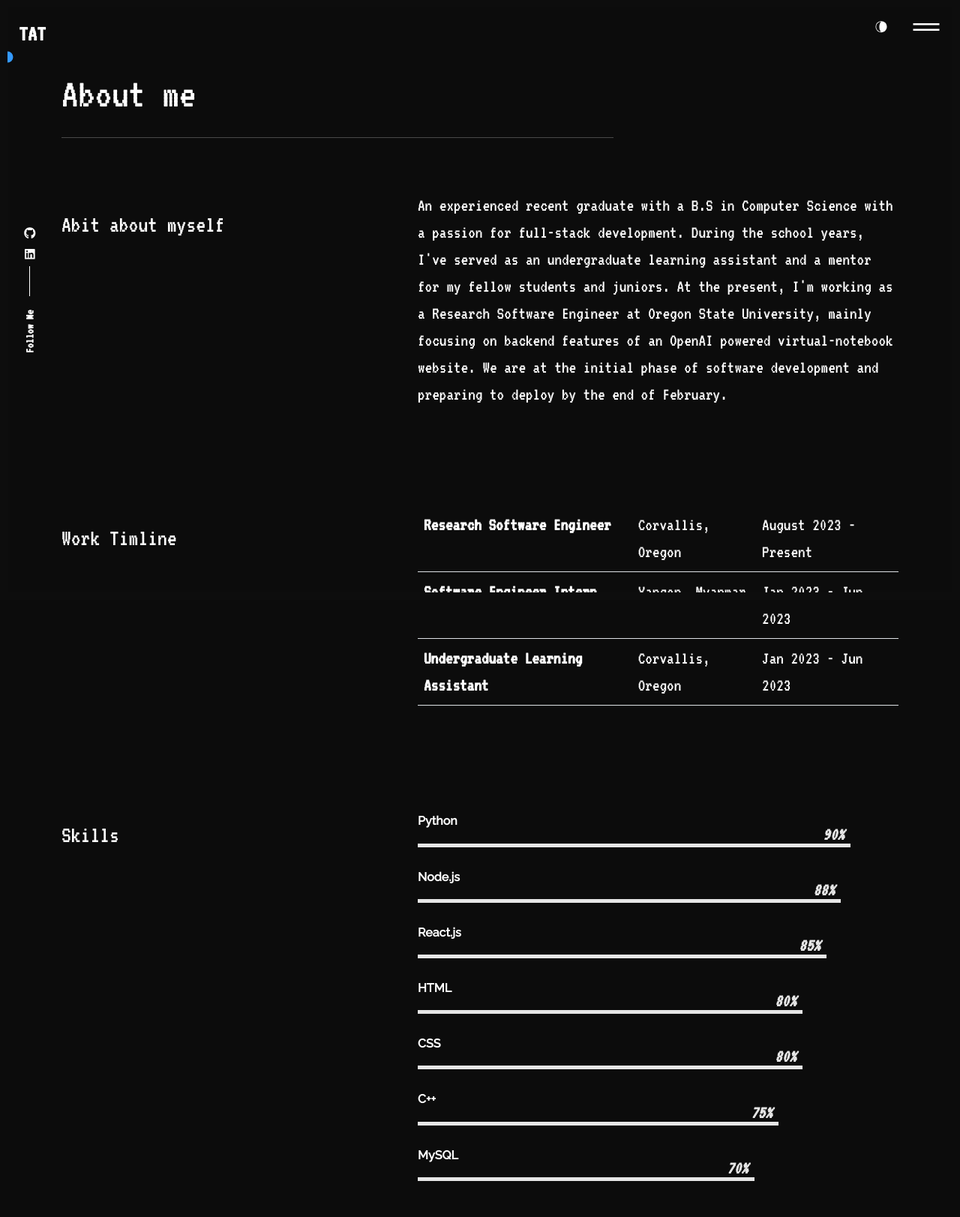
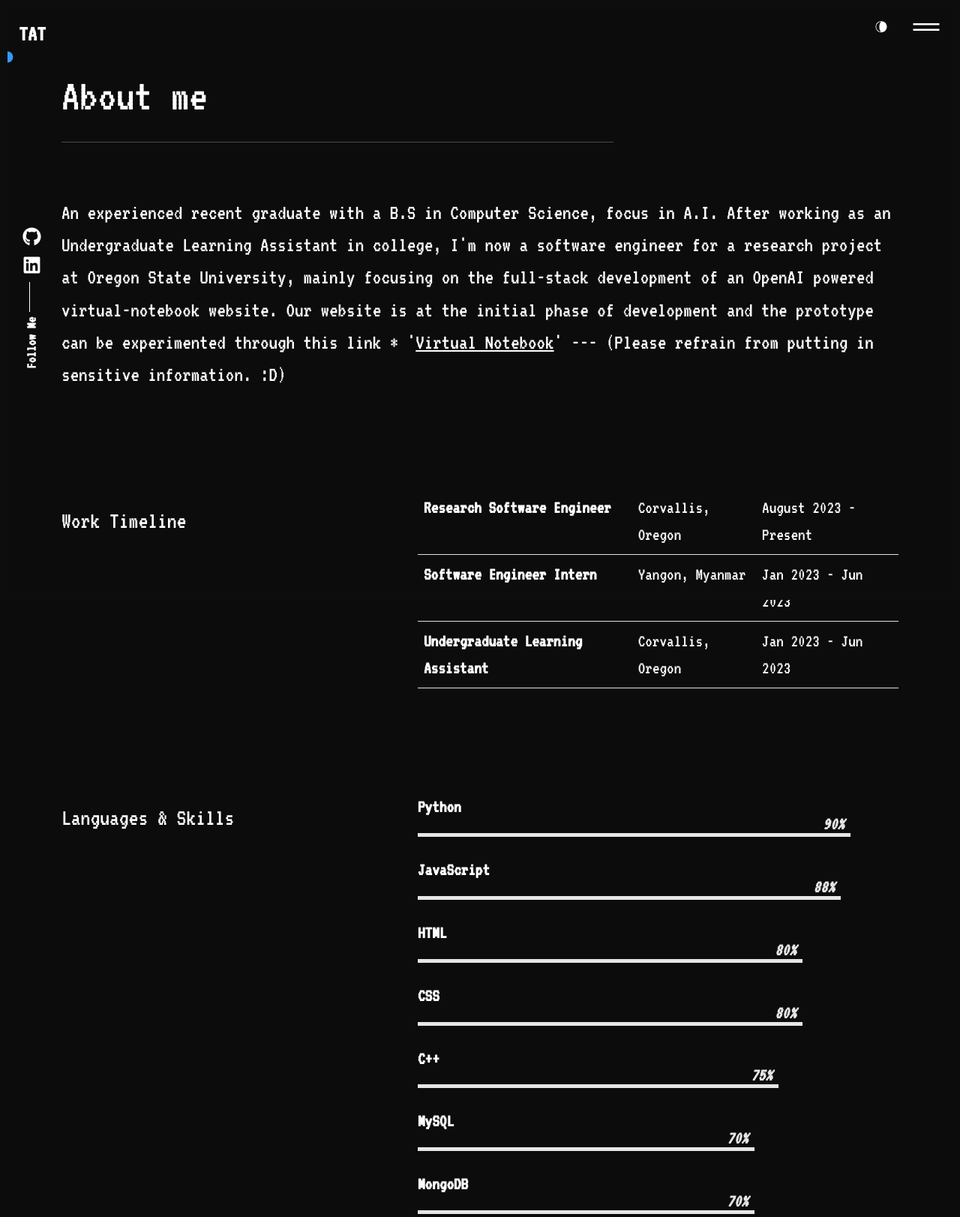
Before and after one commit to toby12352/pixel-portfolio, a React app: page /about in a window 1280 px wide. Shown: the top 1623 px of the page at 75% size. Built offline with nearby package versions, Linux system fonts and the light colour scheme; some packages are replaced by stand-ins of ours.

Commit message:
Fixed Texts

```diff
--- a/package.json
+++ b/package.json
@@ -1,7 +1,7 @@
 {
     "name": "react-portfolio",
     "version": "0.1.0",
-    "homepage": "https://toby12352.github.io/tobythaung-personal-website/",
+    "homepage": "https://toby12352.github.io/pixel-portfolio",
     "private": true,
     "dependencies": {
         "bootstrap": "^5.2.3",
@@ -44,6 +44,6 @@
         ]
     },
     "devDependencies": {
-        "gh-pages": "^6.0.0"
+        "gh-pages": "^6.1.0"
     }
 }
--- a/src/components/socialicons/index.js
+++ b/src/components/socialicons/index.js
@@ -16,20 +16,20 @@ export const Socialicons = (params) => {
       <ul>
         {socialprofils.github && (
           <li>
-            <a href={socialprofils.github}>
-              <FaGithub />
+            <a href={socialprofils.github} style={{paddingRight:'1rem'}}>
+              <FaGithub/>
             </a>
           </li>
         )}
         {socialprofils.linkedin && (
           <li>
-            <a href={socialprofils.linkedin}>
-              <FaLinkedin />
+            <a href={socialprofils.linkedin} style={{paddingRight:'1rem'}}>
+              <FaLinkedin/>
             </a>
           </li>
         )}
       </ul>
-      <p style={{fontSize:'1rem'}}>Follow Me</p>
+      <p style={{paddingRight:'1rem', fontSize:'1.2rem'}}>Follow Me</p>
     </div>
   );
 };
--- a/src/components/socialicons/style.css
+++ b/src/components/socialicons/style.css
@@ -31,11 +31,12 @@
     white-space: nowrap;
     position: relative;
     transform: rotate( -90deg);
+    padding-right: 1rem;
 }
 
 .stick_follow_icon ul li {
     display: block;
-    font-size: 12px;
+    font-size: 1.2rem;
     text-align: center;
     margin-bottom: 10px;
     transition: all .3s;
--- a/src/content_option.js
+++ b/src/content_option.js
@@ -1,7 +1,7 @@
 const logotext = "TAT";
 const meta = {
     title: "Tun Aung(Toby) Thaung",
-    description: "Hello, I’m Toby, a software devloper,currently working for a research in Oregon State University",
+    description: "Hello, I’m Toby, a software devloper, currently working for a research project in Oregon State University",
 };
 
 const introdata = {
@@ -13,14 +13,12 @@ const introdata = {
         third: "Front-End Developer",
     },
     description: "Welcome to my portfolio website! I'm a passionate Full Stack Developer with a love for crafting web experiences that are both beautiful and functional.",
-    // your_img_url: "https://images.hdqwalls.com/wallpapers/waves-4k-wm.jpg",
-    // your_img_url:"https://static.vecteezy.com/system/resources/previews/027/896/244/non_2x/lo-fi-design-bw-cute-kawaii-lo-fi-backgrounds-set-park-swimming-pool-monochromatic-2d-cartoon-landscape-illustrations-lofi-aesthetic-wallpapers-desktop-japanese-anime-scenery-dreamy-vibes-vector.jpg"
     your_img_url:"https://storage.ko-fi.com/cdn/useruploads/post/0a340988-1a6c-46bf-a17f-96c926d246ae_cloudshoritzonalwm.png",
 };
 
 const dataabout = {
     title: "Abit about myself",
-    aboutme: "An experienced recent graduate with a B.S in Computer Science with a passion for full-stack development. During the school years, I've served as an undergraduate learning assistant and a mentor for my fellow students and juniors. At the present, I'm working as a Research Software Engineer at Oregon State University, mainly focusing on backend features of an OpenAI powered virtual-notebook website. We are at the initial phase of software development and preparing to deploy by the end of February.",
+    aboutme: "An experienced recent graduate with a B.S in Computer Science, focus in A.I. After working as an Undergraduate Learning Assistant in college, I'm now a software engineer for a research project at Oregon State University, mainly focusing on the full-stack development of an OpenAI powered virtual-notebook website. Our website is at the initial phase of development and the prototype can be experimented through this link",
 };
 
 const worktimeline = [{
@@ -46,12 +44,8 @@ const skills = [
         value: 90,
     },
     {
-        name: "Node.js",
+        name: "JavaScript",
         value: 88,
-    },
-    {
-        name: "React.js",
-        value: 85,
     },
     {
         name: "HTML",
@@ -68,6 +62,10 @@ const skills = [
     {
         name: "MySQL",
         value: 70,
+    },
+    {
+        name: "MongoDB",
+        value: 70,
     }
 ];
 
@@ -76,10 +74,19 @@ const tools = [
         title: "Amazon Web Services (EC2, RDS, Route 53)"
     },
     {
-        title: "OpenAI API (GPT-3.5-Turbo, GPT-4, GPT-4-Vision)"
+        title: "Node.js"
+    },
+    {
+        title: "React.js"
+    },
+    {
+        title: "TailWind CSS"
     },
     {
         title: "Google Cloud"
+    },
+    {
+        title: "OpenAI API (GPT-3.5-Turbo, GPT-4, GPT-4-Vision)"
     },
     {
         title: "Docker"
@@ -88,40 +95,39 @@ const tools = [
 
 const dataportfolio = [
     {
-        // img: "https://static.vecteezy.com/system/resources/previews/012/581/533/non_2x/black-and-white-notebook-01-vector.jpg",
         img: "https://static.vecteezy.com/ti/vetor-gratis/p3/7816869-vector-pixel-art-book-icon-for-game-development-gratis-vetor.jpg",
-        description: "Virtual notebook website fully powered by OpenAI (Since website is unsecured right now, please refrain from putting in sensitive information.)",
+        description: "Virtual notebook website fully powered by OpenAI ---  (Since website is unsecured right now, please refrain from putting in sensitive information.⚠️)",
         link: "http://54.70.119.142:3000/"
     },
     {
-        // img:"https://static.vecteezy.com/system/resources/previews/005/749/511/original/propelier-aircraft-retro-vintage-small-plane-single-engine-contour-outline-line-icon-black-color-illustration-image-thin-flat-style-vector.jpg",
         img:"https://static.vecteezy.com/system/resources/previews/007/530/656/original/pixel-art-airplane-artwork-vector.jpg",
-        description: "Interactable website built using React & Three.js",
+        description: "3D Interactable website built using React & Three.js",
         link: "https://verdant-cupcake-e6a27a.netlify.app/"
     },
     {
-        // img: "https://static.vecteezy.com/system/resources/previews/024/672/801/original/weather-forecast-outline-web-icon-set-thin-line-icons-collection-editable-stroke-vector.jpg",
+        img:"https://static.vecteezy.com/system/resources/previews/007/581/530/original/speech-bubble-place-for-text-boxes-with-pixel-art-illustration-free-vector.jpg",
+        description: "A simple group chatroom for visitors to this website. No need to sign up! --- (Since website is unsecured right now, please refrain from putting in sensitive information.⚠️)",
+        link: "http://52.34.201.95/"
+    },
+    {
         img:"https://media.istockphoto.com/id/1015350564/vector/pixel-art-vector-weather-application-icons-set.jpg?s=612x612&w=0&k=20&c=OVdCKUnMuuaD9OuFwU0UO3N5pbClY70s42gOvysdD-I=",
-        description: "An android application, designed to deliver daily weather forecasts to users. The users can search weather forecast for 5 days with data every 3 hours by geographic coordinates.",
+        description: "Code for an android application, designed to deliver daily weather forecasts to users in a day-to-day life.",
         link: "https://github.com/toby12352/OpenWeather",
     },
     {
-        // img: "https://thumbs.dreamstime.com/b/business-woman-costume-making-presentation-explaining-charts-board-audience-conference-hall-seminar-lecture-ve-126392865.jpg",
         img:"https://community.gamedev.tv/uploads/db2322/original/3X/0/a/0a86cbc5e12df24cb8c1ae277c4332a2d2a95ad4.png",
-        description: "Tarpaulin Restful API is a lightweight course management tool aimed at enhancing database security and scalability using cutting-edge technologies.",
+        description: "Code for a lightweight course management API, designed for education industry's use and powered with enhanced database security and scalability. Similar to Canvas.",
         link: "https://github.com/toby12352/Tarpaulin-Restful-API",
     },
     {
-        // img: "https://static.vecteezy.com/system/resources/previews/027/739/083/original/simple-film-camera-icon-movie-camera-vector.jpg",
         img:"https://img.freepik.com/premium-vector/take-board-with-pixel-art-style_475147-252.jpg",
-        description: "An android application that provides users with trending rich movie and series data in a collaborative, team-oriented environment.",
+        description: "Code for an android application which provides users with the most recent trending movies and TVseries information like IMDB.",
         link: "https://github.com/toby12352/Eivom",
     },
     {
-        // img: "https://img.freepik.com/premium-vector/thin-line-teamwork-icon-like-virtual-webinar-chatroom-simple-outline-trend-modern-thought-logotype-graphic-lineart-stroke-art-design-isolated-white-concept-three-people-with-speechbubble_995545-40.jpg?w=2000",
-        img:"https://static.vecteezy.com/system/resources/previews/007/581/530/original/speech-bubble-place-for-text-boxes-with-pixel-art-illustration-free-vector.jpg",
-        description: "A simple groupchatroom for every users. No need to sign up!",
-        link: "https://github.com/toby12352/react-chatroom"
+        img:"https://i.ibb.co/ygvbhVM/resume-logo3.png",
+        description: "Please contact me for freelance or job offers😁! (P.S: The code for all the projects above can be found within my github repo)",
+        link: "https://drive.google.com/file/d/1wW88zD5Dfdm17QRZGes-QDMBwgohXy6O/view?usp=sharing"
     }
 ];
 
--- a/src/pages/about/index.js
+++ b/src/pages/about/index.js
@@ -21,23 +21,22 @@ export const About = () => {
         </Helmet>
         <Row className="mb-5 mt-3 pt-md-3">
           <Col lg="8">
-            <h1 className="display-4 mb-4">About me</h1>
+            <h1 className="display-4 mb-4" style={{fontSize:'3.8rem'}}>About me</h1>
             <hr className="t_border my-4 ml-0 text-left" />
           </Col>
         </Row>
         <Row className="sec_sp">
-          <Col lg="5">
-            <h3 className="color_sec py-4" style={{fontSize:'2rem'}}>{dataabout.title}</h3>
-          </Col>
-          <Col lg="7" className="d-flex align-items-center">
-            <div style={{fontSize:'1.5rem'}}>
-              <p>{dataabout.aboutme}</p>
+            <div style={{fontSize:'1.8rem'}}>
+              <p>{dataabout.aboutme} * '
+                <span>
+                  <a target='_blank' href='http://54.70.119.142:3000/'>Virtual Notebook</a>' --- (Please refrain from putting in sensitive information. :D)
+                </span>
+              </p>
             </div>
-          </Col>
         </Row>
         <Row className=" sec_sp">
           <Col lg="5">
-            <h3 className="color_sec py-4" style={{fontSize:'2rem'}}>Work Timline</h3>
+            <h3 className="color_sec py-4" style={{fontSize:'2rem'}}>Work Timeline</h3>
           </Col>
           <Col lg="7">
             <table className="table caption-top">
@@ -57,13 +56,13 @@ export const About = () => {
         </Row>
         <Row className="sec_sp">
           <Col lg="5">
-            <h3 className="color_sec py-4" style={{fontSize:'2rem'}}>Skills</h3>
+            <h3 className="color_sec py-4" style={{fontSize:'2rem'}}> Languages & Skills</h3>
           </Col>
           <Col lg="7">
             {skills.map((data, i) => {
               return (
                 <div key={i}>
-                  <h3 className="progress-title">{data.name}</h3>
+                  <h3 className="progress-title" style={{fontFamily: "'VT323', monospace", fontSize:'1.5rem'}}>{data.name}</h3>
                   <div className="progress">
                     <div
                       className="progress-bar"
@@ -82,7 +81,7 @@ export const About = () => {
         </Row>
         <Row className="sec_sp">
           <Col lang="5">
-            <h3 className="color_sec py-4" style={{fontSize:'2rem'}}>Tools</h3>
+            <h3 className="color_sec py-4" style={{fontSize:'2rem'}}>Frameworks & Technologies</h3>
           </Col>
           <Col lg="7">
             {tools.map((data, i) => {
--- a/src/pages/contact/index.js
+++ b/src/pages/contact/index.js
@@ -74,7 +74,7 @@ export const ContactUs = () => {
         </Helmet>
         <Row className="mb-5 mt-3 pt-md-3">
           <Col lg="8">
-            <h1 className="display-4 mb-4">Contact Me</h1>
+            <h1 className="display-4 mb-4" style={{fontSize:'3.8rem'}}>Contact Me</h1>
             <hr className="t_border my-4 ml-0 text-left" />
           </Col>
         </Row>
--- a/src/pages/portfolio/index.js
+++ b/src/pages/portfolio/index.js
@@ -15,7 +15,7 @@ export const Portfolio = () => {
         </Helmet>
         <Row className="mb-5 mt-3 pt-md-3">
           <Col lg="8">
-            <h1 className="display-4 mb-4"> Portfolio </h1>{" "}
+            <h1 className="display-4 mb-4" style={{fontSize:'3.8rem'}}> Portfolio </h1>{" "}
             <hr className="t_border my-4 ml-0 text-left" />
           </Col>
         </Row>
@@ -25,8 +25,8 @@ export const Portfolio = () => {
               <div key={i} className="po_item">
                 <img src={data.img} alt="" />
                 <div className="content">
-                  <p>{data.description}</p>
-                  <a href={data.link}>view project</a>
+                  <p style={{fontSize:'1.5rem'}}>{data.description}</p>
+                  <a target="_blank" href={data.link} style={{fontSize:'1.5rem'}}>view</a>
                 </div>
               </div>
             );
```
Also changed, not shown: src/header/index.js (+4 -4 lines), src/header/style.css (+14 -1 lines), build/asset-manifest.json (added), build/index.html (added), build/manifest.json (added), build/robots.txt (added), build/static/js/main.b38a8c3e.js.LICENSE.txt (added), 4 other files.
